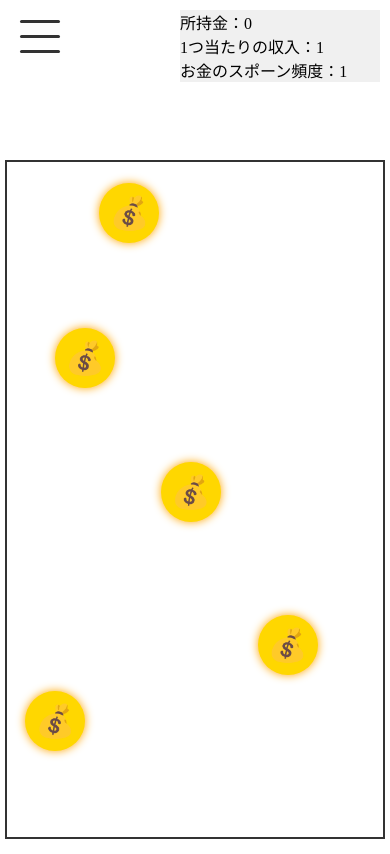
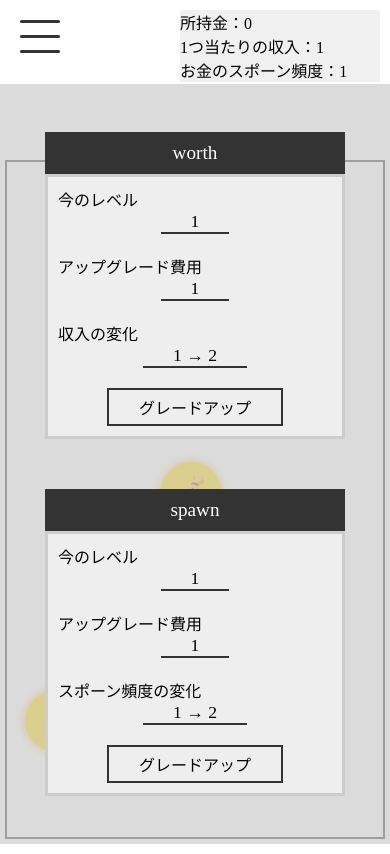
Before and after one commit to kanade0811/money_clicker, a Vue app: page / in a window 390 px wide. Built offline with nearby package versions, Linux system fonts and the light colour scheme.

Commit message:
サイドバーのcssを作成

```diff
--- a/src/assets/style/tools/mobile.css
+++ b/src/assets/style/tools/mobile.css
@@ -0,0 +1,63 @@
+@media (max-width: 500px) {
+  #buildings-wrapper {
+    position: fixed;
+    display: flex;
+
+    height: 90%;
+    width: 100%;
+    bottom: 0;
+    background-color: rgba(204, 204, 204, 0.7);
+
+    flex-direction: column;
+    justify-content: center;
+    align-items: center;
+    gap: 50px;
+    z-index: 10;
+  }
+
+  .building-container {
+    display: flex;
+    width: 300px;
+    flex-direction: column;
+  }
+
+  .main-button {
+    text-align: center;
+    padding: 10px;
+    background: #333;
+    color: white;
+    font-size: 1.2rem;
+    cursor: pointer;
+  }
+
+  .drawer {
+    background: #eee;
+    padding: 10px;
+    border: 3px solid #ccc;
+  }
+
+  .drawer p {
+    margin: 0;
+  }
+
+  /* 偶数番目（2, 4, 6行目）の文章だけを中央にする */
+  .drawer p:nth-child(even) {
+    padding: 0px 30px;
+    margin: 0 auto;
+    margin-bottom: 20px;
+
+    align-self: center;
+    font-size: 1.1rem;
+
+    width: fit-content;
+    border-bottom: 2px solid #333;
+  }
+
+  .upgrade-button {
+    width: fit-content;
+    margin: 0 auto;
+    padding: 5px 30px;
+    border: 2px solid #333;
+    cursor: pointer;
+  }
+}
--- a/src/components/tool.vue
+++ b/src/components/tool.vue
@@ -1,6 +1,7 @@
 <script setup>
 import '@/assets/style/tools/hamburger.css'
 import '@/assets/style/tools/wallet.css'
+import '@/assets/style/tools/mobile.css'
 import { globals } from '@/globals'
 import { worth } from '@/composables/button/worth'
 import { spawn } from '@/composables/button/spawn'
@@ -24,7 +25,43 @@ import { spawn } from '@/composables/button/spawn'
     お金のスポーン頻度：{{ globals.spawn }}
   </div>
 
-<!--
+  <div id="buildings-wrapper">
+    <div class="building-container">
+      <div class="main-button">
+        worth
+      </div>
+      <div class="drawer">
+        <p>今のレベル</p>
+        <p>{{ worth.level }}</p>
+        <p>アップグレード費用</p>
+        <p>{{ worth.cost }}</p>
+        <p>収入の変化</p>
+        <p>{{ globals.worth }} → {{ globals.worth * worth.gain }}</p>
+        <div class="upgrade-button" @click=" worth.boost ">
+          グレードアップ
+        </div>
+      </div>
+    </div>
+
+    <div class="building-container">
+      <div class="main-button">
+        spawn
+      </div>
+      <div class="drawer">
+        <p>今のレベル</p>
+        <p>{{ spawn.level }}</p>
+        <p>アップグレード費用</p>
+        <p>{{ spawn.cost }}</p>
+        <p>スポーン頻度の変化</p>
+        <p>{{ globals.worth }} → {{ globals.worth * spawn.gain }}</p>
+        <div class="upgrade-button" @click=" spawn.boost ">
+          グレードアップ
+        </div>
+      </div>
+    </div>
+  </div>
+
+  <!--
   <div id="buildings-wrapper">
     <div class="building-container">
       <div class="main-button" @click=" worth.toggle ">
@@ -57,5 +94,6 @@ import { spawn } from '@/composables/button/spawn'
         </div>
       </Transition>
     </div>
-  </div> -->
+  </div>
+   -->
 </template>
```
Also changed, not shown: src/assets/style/oldtool.css (+0 -57 lines).
